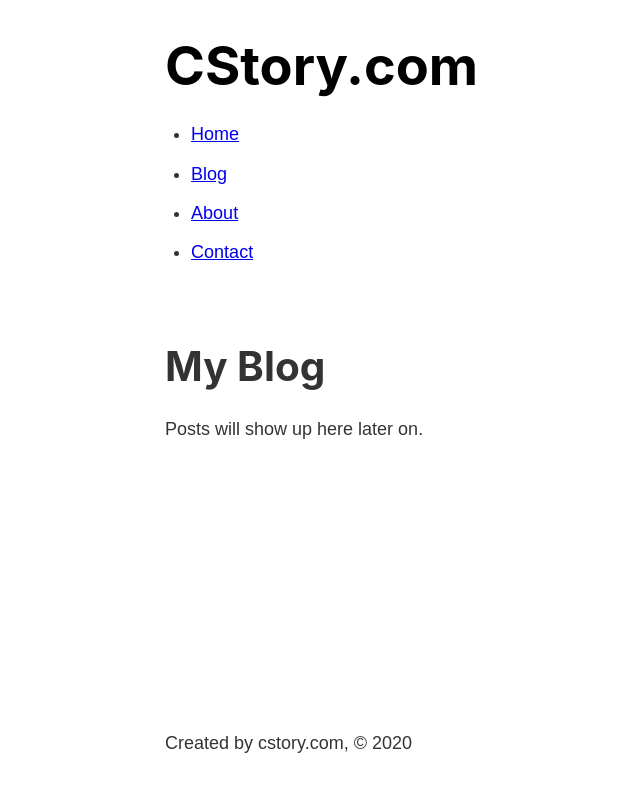
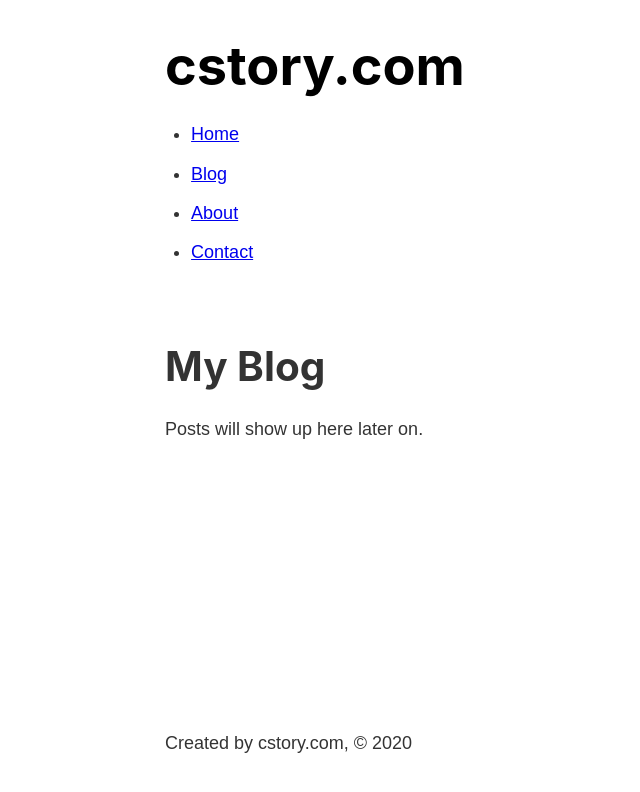
Before and after one commit to mecha2k/gatsby-bootcamp, a Gatsby site: page /blog in a window 1280 px wide. Shown: the whole page, without its empty margins (118-758 px from the left). Built offline with nearby package versions, Linux system fonts and the light colour scheme; Gatsby itself is replaced by a stand-in of ours.

Commit message:
1st commit

```diff
--- a/gatsby-config.js
+++ b/gatsby-config.js
@@ -1,10 +1,20 @@
-/**
- * Configure your Gatsby site with this file.
- *
- * See: https://www.gatsbyjs.org/docs/gatsby-config/
- */
+// Configure your Gatsby site with this file.
+// See: https://www.gatsbyjs.org/docs/gatsby-config/
 
 module.exports = {
-  /* Your site config here */
-  plugins: ["gatsby-plugin-sass"]
+  siteMetadata: {
+    title: "Full-Stack Bootcamp",
+    author: "cstory.com"
+  },
+  plugins: [
+    "gatsby-plugin-sass",
+    {
+      resolve: "gatsby-source-filesystem",
+      options: {
+        name: "src",
+        path: `${__dirname}/src/`
+      }
+    },
+    "gatsby-transformer-remark"
+  ]
 }
--- a/package.json
+++ b/package.json
@@ -16,11 +16,14 @@
   "dependencies": {
     "gatsby": "^2.20.12",
     "gatsby-plugin-sass": "^2.2.3",
+    "gatsby-source-filesystem": "^2.2.4",
+    "gatsby-transformer-remark": "^2.7.3",
     "node-sass": "^4.13.1",
     "react": "^16.12.0",
     "react-dom": "^16.12.0"
   },
   "devDependencies": {
+    "env-cmd": "^10.1.0",
     "prettier": "2.0.4"
   },
   "repository": {
--- a/src/componenets/footer.js
+++ b/src/componenets/footer.js
@@ -1,14 +1,18 @@
 import React from "react"
+import { graphql, useStaticQuery } from "gatsby"
 
-class Footer extends React.Component {
-  render() {
-    return (
-      <footer>
-        <p>Created by cstory.com, © 2020</p>
-      </footer>
+const Footer = () => {
+  const data = useStaticQuery(graphql`
+    query {
+      site {
+        siteMetadata {
+          author
+        }
+      }
+    }
+  `)
 
-    )
-  }
+  return <footer>{<p>Created by {data.site.siteMetadata.author}, © 2020</p>}</footer>
 }
 
 export default Footer
--- a/src/componenets/header.js
+++ b/src/componenets/header.js
@@ -1,16 +1,25 @@
 import React from "react"
-import { Link } from "gatsby"
+import { Link, graphql, useStaticQuery } from "gatsby"
 
 import headerStyles from "./header.module.scss"
 
-class Header extends React.Component {
-  render() {
+const Header = () => {
+  const data = useStaticQuery(graphql`
+    query {
+      site {
+        siteMetadata {
+          author
+        }
+      }
+    }
+  `)
+
   return (
     <div>
       <header className={headerStyles.header}>
         <h1>
           <Link className={headerStyles.title} to="/">
-              CStory.com
+            {data.site.siteMetadata.author}
           </Link>
         </h1>
         <nav>
@@ -57,6 +66,5 @@ class Header extends React.Component {
     </div>
   )
 }
-}
 
 export default Header
--- a/src/pages/blog.js
+++ b/src/pages/blog.js
@@ -1,9 +1,28 @@
 import React from "react"
 
 import Layout from "../componenets/layout"
+import { graphql, useStaticQuery } from "gatsby"
 
-class Blog extends React.Component {
-  render() {
+const Blog = () => {
+  const data = useStaticQuery(graphql`
+    query {
+      allMarkdownRemark {
+        edges {
+          node {
+            frontmatter {
+              title
+              date
+            }
+            html
+            excerpt
+          }
+        }
+      }
+    }
+  `)
+
+  console.log(data)
+
   return (
     <div>
       <Layout>
@@ -13,6 +32,5 @@ class Blog extends React.Component {
     </div>
   )
 }
-}
 
 export default Blog
--- /dev/null
+++ b/src/posts/gatsby.md
@@ -0,0 +1,12 @@
+---
+title: "The Great Gatsby Bootcamp"
+date: "2020-04-19"
+---
+
+I just launched a new bootcamp!
+
+##Topics Coverd
+
+1. Gatsby
+2. GraphQL
+3. React
--- /dev/null
+++ b/src/posts/react.md
@@ -0,0 +1,8 @@
+---
+title: "React"
+date: "2020-04-17"
+---
+
+In this post you'll learn React.
+
+##
```
Also changed, not shown: 1 other file. Lines whose indentation alone changed are shown as unchanged.
